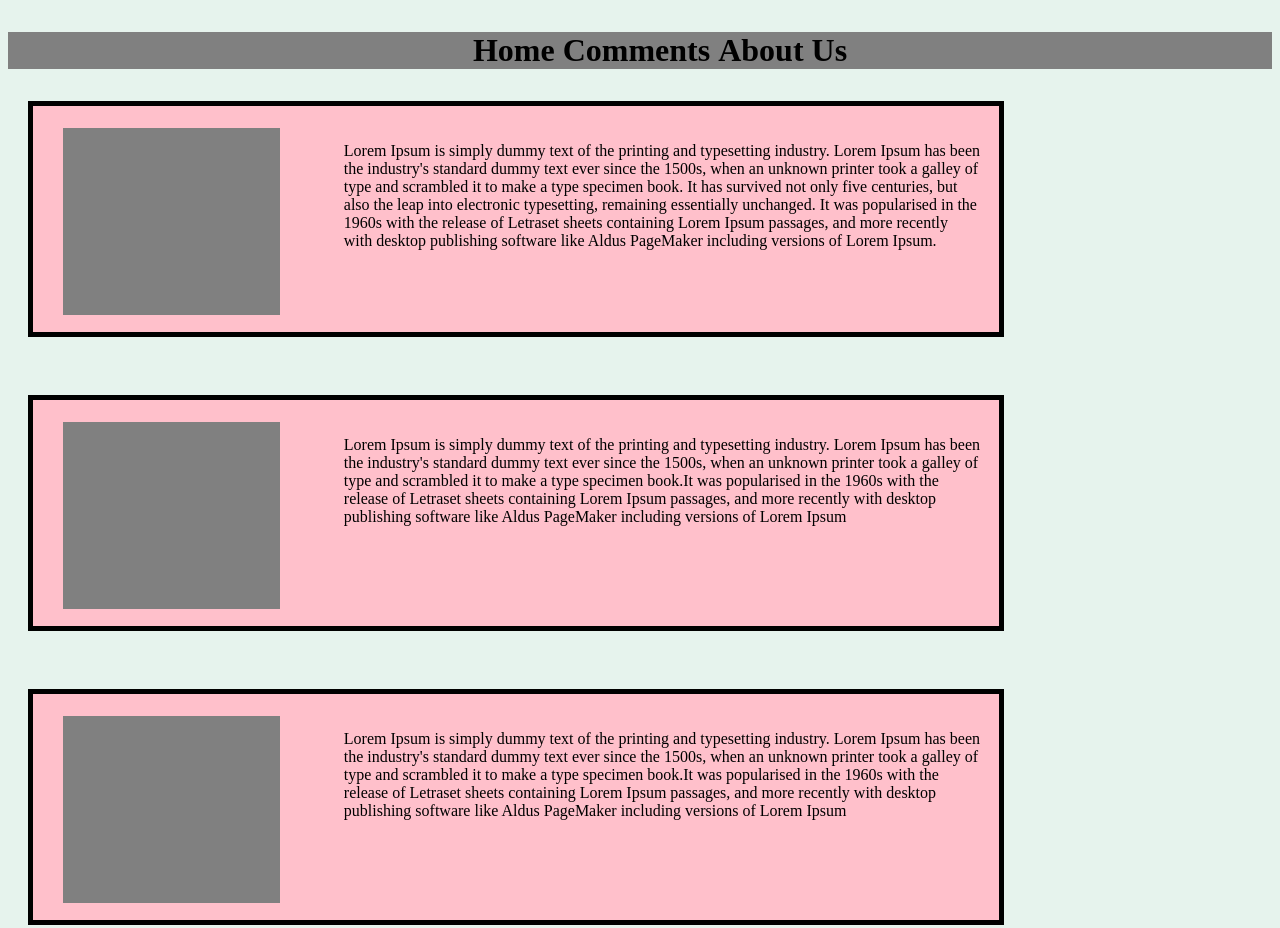
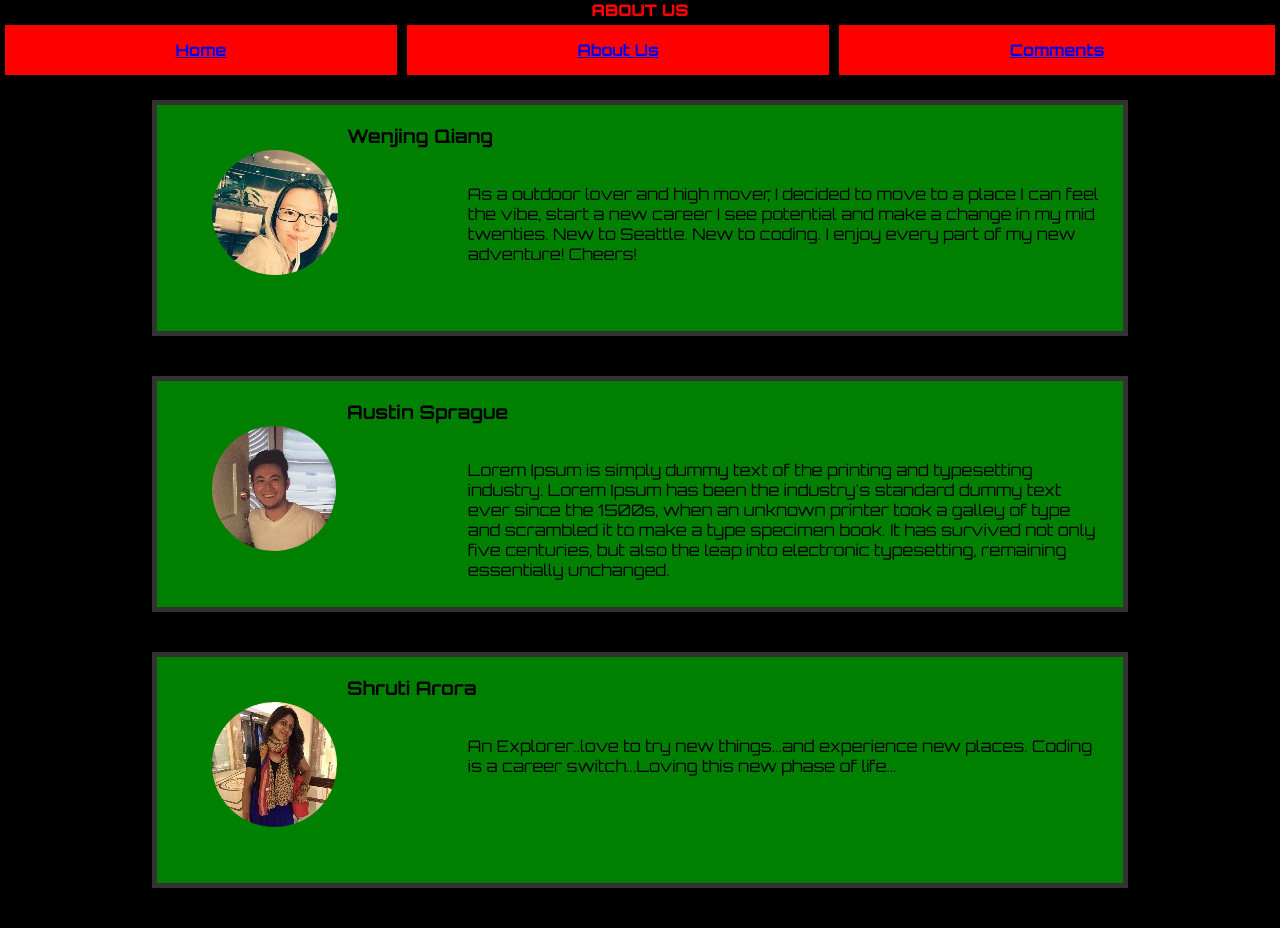
Before and after one commit to austinsprague/mushroaming-game, a plain HTML site: page aboutus.html in a window 1280 px wide. Shown: the top 928 px of the page. Drawn offline with Linux system fonts and the light colour scheme.

Commit message:
Add content and CSS to aboutus.html

```diff
--- a/aboutus.html
+++ b/aboutus.html
@@ -1,64 +1,68 @@
-<!DOCTYPE html>
-<html>
+<html5>
+
 <head>
-<head>
-	<link rel="stylesheet" type="text/css" href="css/aboutUs.css">
+  <meta charset="utf-8">
+  <title>Test</title>
+  <link href="css/aboutus.css" type="text/css" rel="stylesheet"/>
+  <link href='https://fonts.googleapis.com/css?family=Orbitron:400,900,700,500' rel='stylesheet' type='text/css'>
 </head>
+
 <body>
-	<h1 id="header">
-
-		<ul id="nav">
-		<li>Home</li>
-		<li>Comments</li>
-		<li>About Us</li>
-		<ul>
-
-	</h1>
+  <header class="header">About Us</header>
 
 
-	<div class="IntroBox">
-	<div class="img"></div>
-    <div class="IntroContent">
-      <p>Lorem Ipsum is simply dummy text of the printing and typesetting industry. Lorem Ipsum has been the industry's standard dummy text ever since the 1500s, when an unknown printer took a galley of type and scrambled it to make a type specimen book. It has survived not only five centuries, but also the leap into electronic typesetting, remaining essentially unchanged. It was popularised in the 1960s with the release of Letraset sheets containing Lorem Ipsum passages, and more recently with desktop publishing software like Aldus PageMaker including versions of Lorem Ipsum.</p>
+<div class="nav">
+  <div class="item" id="home"><a href="index.html">Home</a></div>
+  <div class="item" id="aboutuS"><a href='aboutus.html'>About Us</a></div>
+  <div class="item" id="comments"><a href='comments.html'>Comments</a></div>
+</div>
+
+<div class="grid">
+	<div class="introbox">
+	  <div class="img"><img src="img/wenjing.png"></div>
+    <h3>Wenjing Qiang</h3>
+
+    <div class="introcontent">
+      <p>As a outdoor lover and high mover, I decided to move to a place I can feel the vibe, start a new career I see potential and make a change in my mid twenties. New to Seattle. New to coding. I enjoy every part of my new adventure! Cheers!</p>
     </div>
 	</div>
-
   <br>
 
-	<div class="IntroBox">
-	<div class="img"></div>
-    <div class="IntroContent">
-      <p>Lorem Ipsum is simply dummy text of the printing and typesetting industry. Lorem Ipsum has been the industry's standard dummy text ever since the 1500s, when an unknown printer took a galley of type and scrambled it to make a type specimen book.It was popularised in the 1960s with the release of Letraset sheets containing Lorem Ipsum passages, and more recently with desktop publishing software like Aldus PageMaker including versions of Lorem Ipsum</p>
+  <div class="grid">
+  <div class="introbox">
+    <div class="img"><img src="img/austin.png"></div>
+    <h3>Austin Sprague</h3>
+
+    <div class="introcontent">
+      <p>Lorem Ipsum is simply dummy text of the printing and typesetting industry. Lorem Ipsum has been the industry's standard dummy text ever since the 1500s, when an unknown printer took a galley of type and scrambled it to make a type specimen book. It has survived not only five centuries, but also the leap into electronic typesetting, remaining essentially unchanged.</p>
     </div>
   </div>
-
   <br>
 
-	<div class="IntroBox">
-	<div class="img"></div>
-    <div class="IntroContent">
-      <p>Lorem Ipsum is simply dummy text of the printing and typesetting industry. Lorem Ipsum has been the industry's standard dummy text ever since the 1500s, when an unknown printer took a galley of type and scrambled it to make a type specimen book.It was popularised in the 1960s with the release of Letraset sheets containing Lorem Ipsum passages, and more recently with desktop publishing software like Aldus PageMaker including versions of Lorem Ipsum</p>
+  <div class="grid">
+  <div class="introbox">
+    <div class="img"><img src="img/shruti.png"></div>
+    <h3>Shruti Arora</h3>
+
+    <div class="introcontent">
+      <p>An Explorer..love to try new things...and experience new places. Coding is a career switch...Loving this new phase of life...</p>
     </div>
   </div>
-
   <br>
 
-	<div class="IntroBox">
-	<div class="img"></div>
-    <div class="IntroContent">
-      <p>Lorem Ipsum is simply dummy text of the printing and typesetting industry. Lorem Ipsum has been the industry's standard dummy text ever since the 1500s, when an unknown printer took a galley of type and scrambled it to make a type specimen book.It was popularised in the 1960s with the release of Letraset sheets containing Lorem Ipsum passages, and more recently with desktop publishing software like Aldus PageMaker including versions of Lorem Ipsum</p>
+  <div class="grid">
+  <div class="introbox">
+    <div class="img"><img src="img/alex.png"></div>
+    <h3>Alexander Lau</h3>
+
+    <div class="introcontent">
+      <p>Hello! I am a video game nerd and former design engineer learning how to code so I can start a new career! Everyday at Code Fellows is a learning experience; the students, TA's, and Instructor here are great!</p>
     </div>
   </div>
-
   <br>
 
-	<div class="IntroBox">
-	<div class="img"></div>
-    <div class="IntroContent">
-      <p>Lorem Ipsum is simply dummy text of the printing and typesetting industry. Lorem Ipsum has been the industry's standard dummy text ever since the 1500s, when an unknown printer took a galley of type and scrambled it to make a type specimen book.It was popularised in the 1960s with the release of Letraset sheets containing Lorem Ipsum passages, and more recently with desktop publishing software like Aldus PageMaker including versions of Lorem Ipsum</p>
-      </div>
-	</div>
-	<h1 id="footer">Site by S.W.A.A.</h1>
+<footer class="footer"> Created by S.W.A.A.</footer>
 
 </body>
-</html>
+
+</html5>
--- a/css/aboutus.css
+++ b/css/aboutus.css
@@ -1,47 +1,121 @@
+html {
+  margin: 0px;
+  height: 100%;
+  width: 100%;
+}
 
-body{
-	background-color: #E6F3ED;
+body {
+  margin: 0px;
+  min-height: 100%;
+  width: 100%;
+  background-color: black;
+}
+
+#canvas {
+  display: block;
+  margin-top: 50px;
+  margin-right: 50px;
+  margin-left: 50px;
+  margin-bottom: 20px;
+  border: 5px solid #333333;
+}
+
+.header, .footer {
+  text-align: center;
+  color: red;
+  text-transform: uppercase;
+  background-color: black;
+  width:100%;
+  font-family: 'Orbitron', sans-serif;
+  font-weight: 900;
 }
 
 
-#header{
+.nav {
+  display: flex;
+  flex-flow: row wrap;
+  align-items: center;
+  justify-content: space-around;
+  background-color: black;
+  marign:0;
+  padding: 0;
+  width: 100%;
+}
+
+.item {
+  flex-grow: 1;
+  height: 50px;
+  margin: 5px;
+  background: red;
+  color: white;
+  text-align: center;
+  line-height: 50px;
+  font-weight: 600;
+  font-family: 'Orbitron', sans-serif;
+}
+
+a:hover {
+  background-color: #efefef
+}
+
+.grid {
+  display: flex;
+  flex-flow: row wrap;
+  justify-content: center;
+  align-items: flex-end;
+  background-color: black;
+  margin: 0;
+  padding: 0;
+  width: 100%;
+  background-image: url("img/8bitseattle.jgp");
+  background-position: left bottom;
+  background-repeat: no-repeat;
+}
+
+.aside {
+  height:450px;
+  width: 200px;
+  background-color: green;
+  margin: 20px;
+  border: 5px solid #333333;
+  font-family: 'Orbitron', sans-serif;
+}
+
+#header {
 	background-color: grey;
 	width: 100%;
-    height: 20%;
-    text-align: center;
+  height: 20%;
+  text-align: center;
 }
 
-li{
+li {
 	list-style: none;
 	display: inline-block;
 }
 
-.IntroBox{
+.introbox {
 	width: 936px;
-    height: 226px;
-    background-color: pink;
-    padding-left: 30px;
-    border: 5px solid black;
-    margin: 20px;
+  height: 226px;
+  padding-left: 30px;
+  margin: 20px;
+  background-color: green;
+  border: 5px solid #333333;
+  font-family: 'Orbitron', sans-serif;
 }
 
-.img{
-    width: 217px;
-    height: 187px;
-    background-color: grey;
-    margin: 22px 0px 0px 0px;
+.img {
+    width: 150px;
+    height: 150px;
+    margin: 40px -10px 0px 20px;
     float:left;
 }
 
-.IntroContent{
-	margin: 36px 19px 0px 1px;
-    margin-left: 30%;
+img {
+    border: 5px solid green;
+    border-radius: 125px;
 }
 
-#footer{
-	background-color: grey;
-	width: 100%;
-    height: 20%;
-    font-size: 18px;
-    text-align: center;
+.introcontent {
+	margin: 36px 19px 0px 1px;
+  margin-left: 30%;
 }
```
Also changed, not shown: img/alex.png (added), img/austin.png (added), img/shruti.png (added), img/wenjing.png (added). Lines whose indentation alone changed are shown as unchanged.
